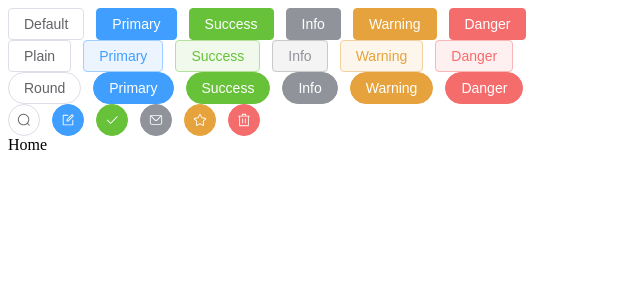
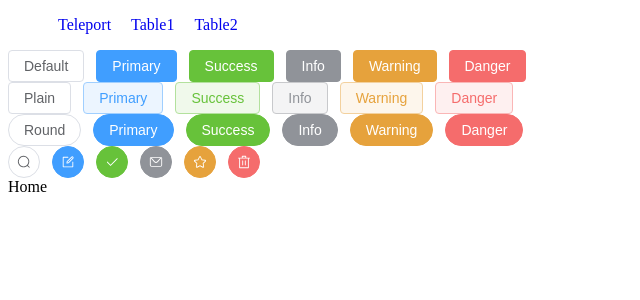
Before and after one commit to larahuang/vite_element_plus_study_project, a Vue app: page / in a window 1280 px wide. Shown: the top 300 px of the page, without its empty margins (0-640 px from the left). Built offline with nearby package versions, Linux system fonts and the light colour scheme; no server answers.

Commit message:
新增Router 範例

```diff
--- a/src/App.vue
+++ b/src/App.vue
@@ -1,4 +1,18 @@
 <template>
+  <ul class="navMenu">
+    <li
+      v-for="(item, index, id) in homeMenu"
+      :key="id"
+      :class="active == index ? 'isActive' : ''"
+      @click="clickActive(index)"
+      >
+        <router-link
+        :to="item.href"
+        class="hvr-underline-from-center">
+          {{ item.title }}
+        </router-link>
+  </li>
+</ul>
   <div>
     <el-row class="mb-4">
       <el-button>Default</el-button>
@@ -41,15 +55,25 @@
 
 <script setup lang="ts">
 import { ref, onMounted } from 'vue'
-import {
-  Check,
-  Delete,
-  Edit,
-  Message,
-  Search,
-  Star,
-} from '@element-plus/icons-vue'
+import {Check,Delete,Edit,Message,Search,Star,} from '@element-plus/icons-vue'
 import axios from 'axios'
+
+const active = ref<number>(0)
+const isActive = ref<boolean>(false)
+const clickActive = (index: number) => {
+  active.value = index
+}
+interface homeMenuType{
+  id?: string;
+  title?: string;
+  href?: string;
+}
+const homeMenu = ref<homeMenuType[]>([
+  {id:'teleport', title: 'Teleport', href: '/teleport' },
+  { id: 'table1', title: 'Table1', href: '/table1' },
+   { id: 'table2', title: 'Table2', href: '/table2' },
+
+])
 
 interface listType {
   UID?: string;
--- a/src/assets/scss/public.scss
+++ b/src/assets/scss/public.scss
@@ -1,4 +1,18 @@
 
+.navMenu{
+    list-style-type: none;
+    display: flex;
+    li{
+        list-style-type: none;
+        display: flex;
+        margin: auto 10px;
+        a{
+           text-decoration:none;
+        }
+    }
+}
+
+/*modal*/
 .modal {
     position: fixed;
     z-index: 999;
@@ -69,7 +83,7 @@
         color: cornflowerblue
     }
 }
-
+/*出勤管理*/
 .checkWork_area {
     display: flex;
     flex-direction: column;
```
